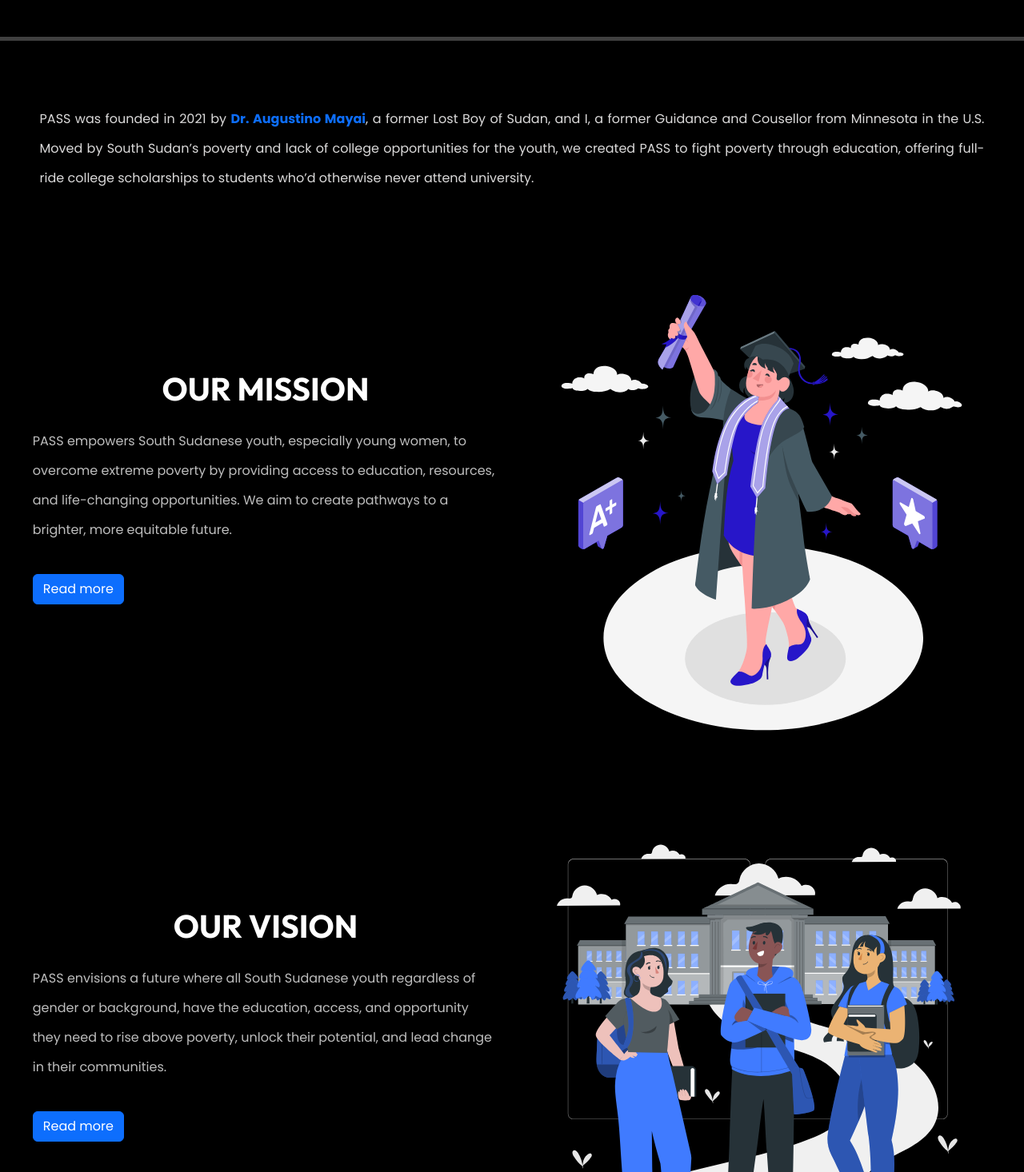
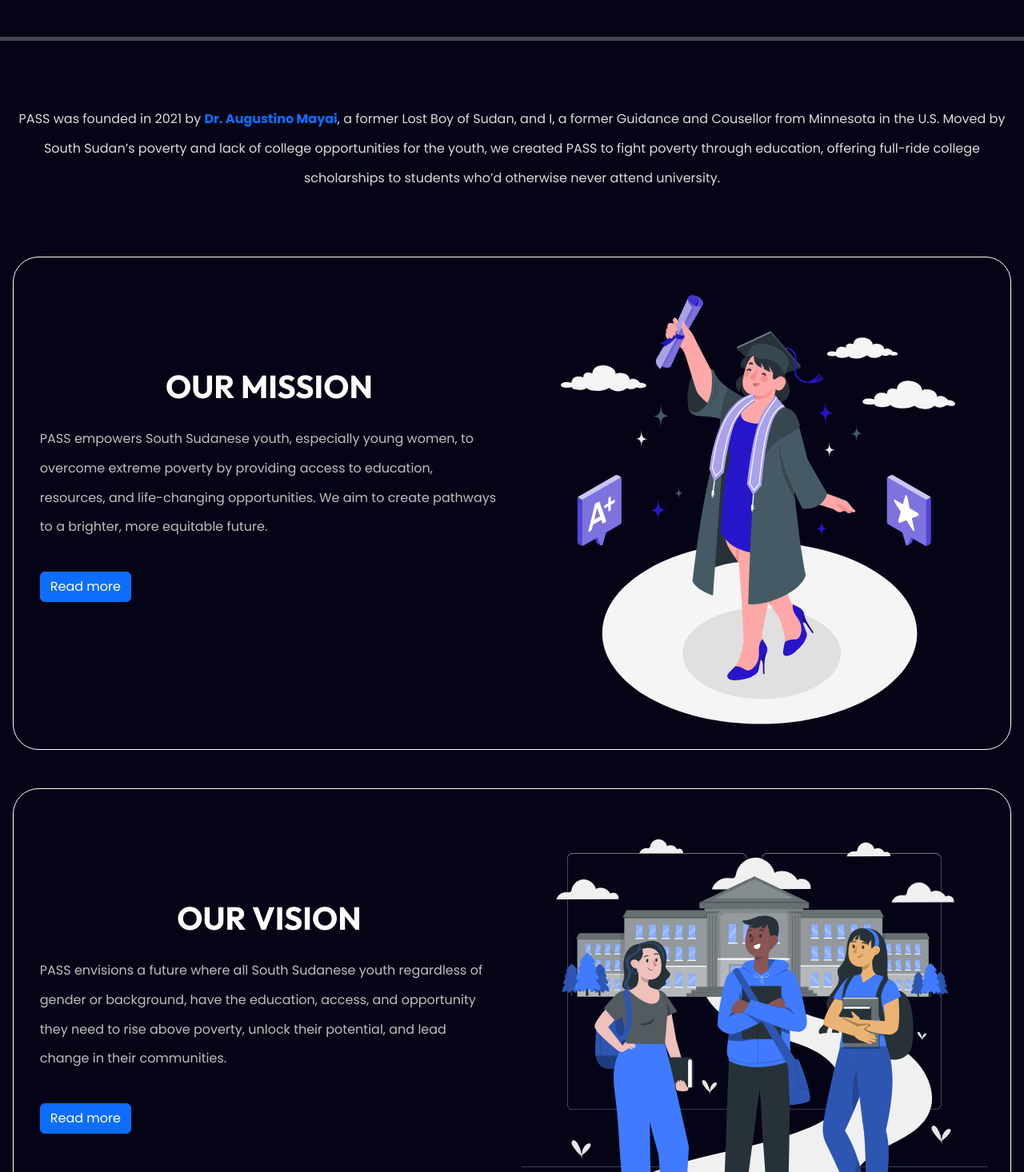
Before and after one commit to akuienistic/Fran-with-PASS-website, a React (Vite) app: page /AboutPass in a window 1280 px wide. Shown: the part 524-1990 px from the top of the page at 80% size. Built offline with nearby package versions, Linux system fonts and the light colour scheme.

Commit message:
Added few stylings

```diff
--- a/index.html
+++ b/index.html
@@ -8,7 +8,7 @@
     <link rel="apple-touch-icon" href="/apple-touch-icon.png" />
     <link rel="manifest" href="/site.webmanifest" />
     <meta name="viewport" content="width=device-width, initial-scale=1.0" />
-    <title>Fran-with-PASS</title>
+    <title>Fran With PASS</title>
     <link rel="stylesheet" href="./bootstrap-5.3.6-dist/css/bootstrap.min.css">
   </head>
   <body>
--- a/src/AboutPass.css
+++ b/src/AboutPass.css
@@ -26,12 +26,6 @@ h1{
 .passLogo{
         margin-bottom: 3rem;
 }
-body{
-        color: #000;
-        height: 100vh;
-        flex: 1;
-        background: #d9d9d9;
-}
 
 .intro-container,
 .mission-holder,
@@ -40,9 +34,9 @@ body{
 }
 
 .intro-container p{
-        text-align: justify;
-        padding: 0 3rem;
-        margin: 5rem .1rem;
+        text-align: center;
+        /* padding: 0 2rem; */
+        margin: 5rem 1.3rem;
         color: #dbdada;
         font-size: 1.001rem;
         line-height: 2.3;
@@ -54,11 +48,11 @@ body{
 }
 
 .mission-holder{
-        margin: 0 .5rem;
+        margin: 0 1rem;
         padding: 1rem;
         color: #fff;
+        border: .1rem solid #fff;
         border-radius: 2rem;
-        background: #000;
 }
 
 .mission-holder p{
@@ -72,18 +66,18 @@ body{
         margin-bottom: 1.5rem;
 }
 
+.vision-holder{
+        margin: 0 1rem;
+        padding: 1rem;
+        border: .1rem solid #fff;
+        color: #fff;
+        border-radius: 2rem;
+}
+
 .vision-holder p{
         line-height: 2.3;
         color: #bebebe;
         margin: 1.3rem .3rem;
-}
-
-.vision-holder{
-        margin: 0 .5rem;
-        padding: 1rem;
-        color: #fff;
-        border-radius: 2rem;
-        background: #000;
 }
 
 .augustino:hover,
--- a/src/AboutPass.jsx
+++ b/src/AboutPass.jsx
@@ -7,8 +7,9 @@ import Vision from './assets/vision.svg'
 
 function AboutPass(){
         return(
-                <>
-                <div className="wrapper-container">
+
+                <div className="about-container">
+                    <div className="wrapper-container">
                   {/* Intro */}
                   <div className="intro-container text-center mb-5" data-aos="fade-up">
                     <h1 className="h1-one mb-3 text-wrap fs-1 fs-md-3 fs-lg-4"  data-aos="fade-up">PASS' Cores In a Nut Shell</h1>
@@ -66,7 +67,8 @@ function AboutPass(){
 
                         </div>
                 </div>
-                </>
+                </div>
+
         );
 }
 export default AboutPass
--- a/src/Body.css
+++ b/src/Body.css
@@ -15,7 +15,7 @@
     padding: 0.3rem;
     margin-top: 2.5rem;
     margin-bottom: 3rem;
-    transition: transform 0.3s ease;
+    transition: scale 0.3s ease;
     box-shadow:
         0 0 15px #0ff,
         0 0 25px rgba(0, 255, 255, 0.8);
@@ -23,6 +23,8 @@
 
 .propic:hover{
         cursor: pointer;
+        scale: 1.2;
+        margin-bottom: 2rem 0;
 }
 
 @keyframes fadeDown {
@@ -42,7 +44,7 @@
 
 
 .section{
-  background-color: #000;
+  background-color: #050417;
   color: white;
 }
 
--- a/src/Contact.css
+++ b/src/Contact.css
@@ -6,128 +6,62 @@
 
 @import url('https://fonts.googleapis.com/css2?family=Yeseva+One&display=swap');
 
-
- /* *{
-        margin: 0;
-        padding: 0;
-        box-sizing: border-box;
+ body, html{
+        scroll-behavior: smooth;
+        background-color: #050417;
+        color: #fff;
  }
 
  .contact-container{
-        display: flex;
-        flex-direction: column;
-        justify-content: center;
-        align-items: center;
-        color: #fff;
-        font-family: montserrat, outfit;
-        background: #000;
+        margin: 10rem auto;
  }
 
-.h1-heading{
-        text-align: center;
-        padding-top: 1.3rem;
-        margin-top: 3rem;
-        font-family: outfit, poppins;
+ .contact-form{
+       border: .1rem dashed #fff;
+       border-radius: 1.2rem;
+       padding: 2.5rem 1rem;
  }
 
  .contact-para{
-        text-align: center;
-        color: #c2c2c2;
-        margin-bottom: 2.8rem;
+        color: #afafaf;
+        font-size: 1.5rem;
  }
 
-#msgBox{
-        padding: .5rem .6rem;
-        margin-top: 2rem;
+ .inputBoxes{
+       background-color: transparent;
+       outline: none;
+       color: #fff;
+       border: .1rem solid #898f94;
  }
 
-.btn-wrapper{
-        position: relative;
-        text-align: center;
-        padding: 1rem 0;
-        margin: 1rem 0;
-}
-
-.btn-wrapper #submitBtn{
-        outline: none;
-        border: none;
-        color: #000;
-        padding: .5rem 1.3rem;
-        border-radius: .3rem;
-        background: #00ffff;
-}
-
-.input-wrapper {
-  position: relative;
-  margin-bottom: 1rem;
-}
-
-.input-icon {
-  position: absolute;
-  top: 65%;
-  left: 12px;
-  transform: translateY(-50%);
+ .inputBoxes:focus{
+       box-shadow: none !important;
+       border: .1rem solid #898f94 !important;
        color: #fff;
-  pointer-events: none;
-  font-size: 1rem;
-
-}
-
-.inputBoxes {
-  width: 100%;
-  color: #fff;
-  margin-top: 1.2rem;
-  padding: 0.5rem 0.75rem 0.5rem 2.1rem;
-  border-radius: 5px;
-  border: .1rem solid #fff;
-  padding-left: 2.2rem;
-  font-size: 1rem;
        background-color: transparent;
  }
 
  .inputBoxes::placeholder {
-  color: #aaa;
+       color: #898f94;
+       font-weight: 500;
 }
 
-input:focus{
-        outline: none;
-        box-shadow: none;
-}
-textarea:focus{
-        outline: none;
-        border: none;
-        box-shadow: none;
+.inputBoxes:focus::placeholder,
+#msgBox:focus::placeholder {
+       color: transparent;
 }
 
- */
-
- body, html{
-        scroll-behavior: smooth;
-        background-color: #000;
+ .input-icon{
        color: #fff;
  }
 
- .contact-container{
-        margin-top: 10rem;
- }
-
- .contact-para{
-        color: #afafaf;
- }
-
- .input-icon{
-        color: #000;
- }
-
-.inputBoxes:focus,
 #msgBox:focus {
        border: none !important;
        outline: none !important;
        box-shadow: none !important;
+       color: #000;
 }
 
-
-.inputBoxes:focus,
 #msgBox:focus {
        background-color: #f8f9fa;
 }
--- a/src/Contact.jsx
+++ b/src/Contact.jsx
@@ -6,7 +6,7 @@ function Contact(){
 <div className="contact-container container p-4 py-md-5" data-aos="fade-up">
   <div className="contact-header text-center mb-4 mb-md-5">
     <h1 className="h1-heading display-5 fw-bold display-md-4 mb-3">GET IN TOUCH</h1>
-    <p className="contact-para lead mb-5 mx-auto" style={{maxWidth: "600px"}}>
+    <p className="contact-para display-6 mb-5 mx-auto" style={{maxWidth: "600px"}}>
       Reach out for inquiries or clarifications by leaving your details below.
     </p>
   </div>
```
Lines whose indentation alone changed are shown as unchanged.
